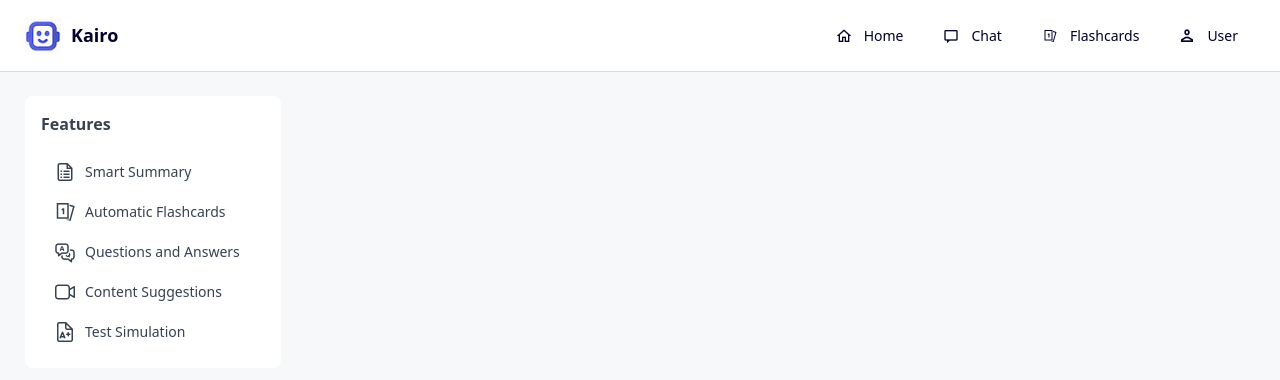
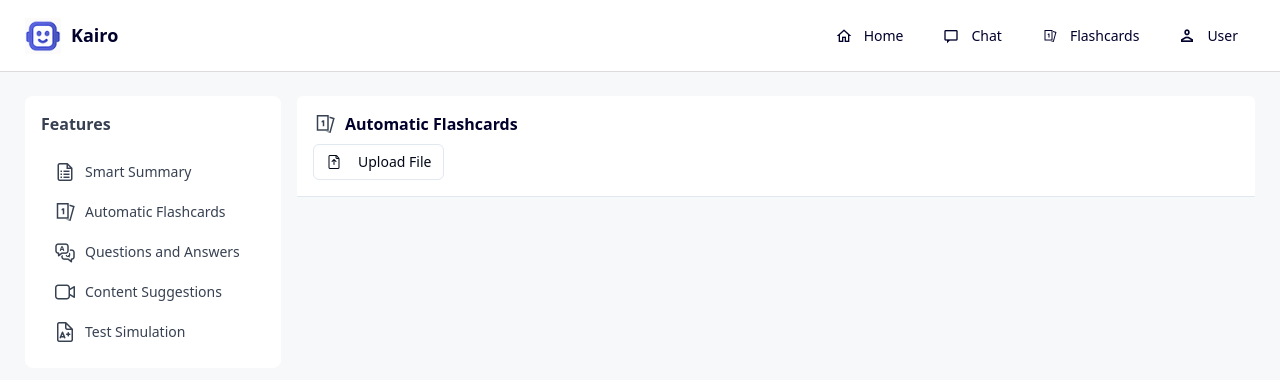
Before and after one commit to moisesferreira123/ChatBot-educacional, a SvelteKit app in the folder kairo-study/: page /chat in a window 1280 px wide. Shown: the top 380 px of the page. Built offline with nearby package versions, Linux system fonts and the light colour scheme.

Commit message:
Componente HeaderChat concluído

```diff
--- a/kairo-study/src/app.css
+++ b/kairo-study/src/app.css
@@ -13,6 +13,8 @@
   --color10: hsl(222.2, 47.4%, 11.2%);
   --color11: rgb(55, 65, 81);
   --color12: rgb(243, 244, 246);
+  --color13: rgb(226, 232, 240);
+  --color14: rgb(2, 8, 23);
   --white: #fff;
 }
 
--- a/kairo-study/src/lib/components/AsideChat.svelte
+++ b/kairo-study/src/lib/components/AsideChat.svelte
@@ -27,7 +27,6 @@
 <style>
   aside {
     background-color: var(--white);
-    max-width: 256px;
     padding: 16px;
     border-radius: 0.5rem;
   }
@@ -50,10 +49,12 @@
     line-height: 20px;
     cursor: pointer;
     border-radius: calc(0.5rem - 2px);
+    transition: 125ms;
   }
 
   button:hover {
     background-color: var(--color12);
+    transition: 125ms;
   }
 
   img {
--- /dev/null
+++ b/kairo-study/src/lib/components/Chat.svelte
@@ -0,0 +1,6 @@
+<script>
+	import HeaderChat from "./HeaderChat.svelte";
+
+</script>
+
+<HeaderChat icon="/images/icons8-flashcards-gray-24.png" title="Automatic Flashcards" />
--- /dev/null
+++ b/kairo-study/src/lib/components/HeaderChat.svelte
@@ -0,0 +1,98 @@
+<script>
+  export let icon;
+  export let title;
+</script>
+
+<section>
+  <div class="title">
+    <img src={icon} alt="">
+    <h2>{title}</h2>
+  </div>
+  {#if title === "Smart Summary"}
+  <div class="dropdown">
+    <label for="summaryType">Summary style:</label>
+    <select id="summaryType">
+      <option value="technical">Technical</option>
+      <option value="informal">Informal</option>
+      <option value="analogies">Analogies</option>
+      <option value="mindMaps">Mind maps</option>
+      <option value="topics">Topics</option>
+    </select>
+  </div>
+  {:else if title === "Automatic Flashcards"}
+    <button class="uploadFile">
+      <img src="/images/icons8-upload-file-16.png" alt="">
+      <p>Upload File</p>
+    </button>
+  {/if}
+</section>
+
+<style>
+  section {
+    width: 100%;
+    background-color: var(--white);
+    border-bottom: 1px solid var(--color13);
+    align-self: flex-start;
+    padding: 16px;
+    border-top-left-radius: calc(0.5rem - 2px);
+    border-top-right-radius: calc(0.5rem - 2px);
+  }
+
+  .title {
+    display: flex;
+    align-items: center;
+  }
+
+  h2 {
+    color: var(--color4);
+    font-size: 1rem;
+    font-weight: 600;
+    margin-left: 8px;
+    line-height: 24px;
+  }
+
+  .dropdown {
+    margin-top: 8px;
+  }
+
+  label {
+    color: var(--color7);
+    font-size: calc(14/16 * 1rem);
+    line-height: 20px;
+    margin-right: 8px;
+  }
+
+  select {
+    padding: 8px 12px;
+    border: 1px solid var(--color13);
+    font-size: calc(14/16 * 1rem);
+    color: var(--color14);
+    height: 40px;
+    width: 160px;
+    border-radius: calc(0.5rem - 2px);
+    cursor: pointer;
+  }
+
+  .uploadFile {
+    display: flex;
+    align-items: center;
+    color: var(--color14);
+    font-size: calc(14/16 * 1rem);
+    font-weight: 500;
+    line-height: 20px;
+    height: 36px;
+    padding: 0px 12px;
+    margin-top: 8px;
+    border: 1px solid var(--color13);
+    gap: 1rem;
+    border-radius: calc(0.5rem - 2px);
+    transition: 125ms;
+  }
+
+  .uploadFile:hover {
+    background-color: var(--color8);
+    transition: 125ms;
+    cursor: pointer;
+  }
+
+</style>
--- a/kairo-study/src/routes/chat/+page.svelte
+++ b/kairo-study/src/routes/chat/+page.svelte
@@ -1,11 +1,13 @@
 <script>
   import AsideChat from "$lib/components/AsideChat.svelte";
+	import Chat from "$lib/components/Chat.svelte";
   import HeaderLoggedIn from "$lib/components/HeaderLoggedIn.svelte";
 </script>
 
 <HeaderLoggedIn/>
 <main>
   <AsideChat/>
+  <Chat/>
 </main>
 
 <style>
@@ -14,7 +16,10 @@
   }
 
   main {
+    display: grid;
+    grid-template-columns: minmax(0, 256px) 1fr;
     padding-top: 96px;
     margin: 0 25px;
+    gap: 1rem;
   }
 </style>
```
Also changed, not shown: kairo-study/static/images/icons8-upload-file-16.png (added).
